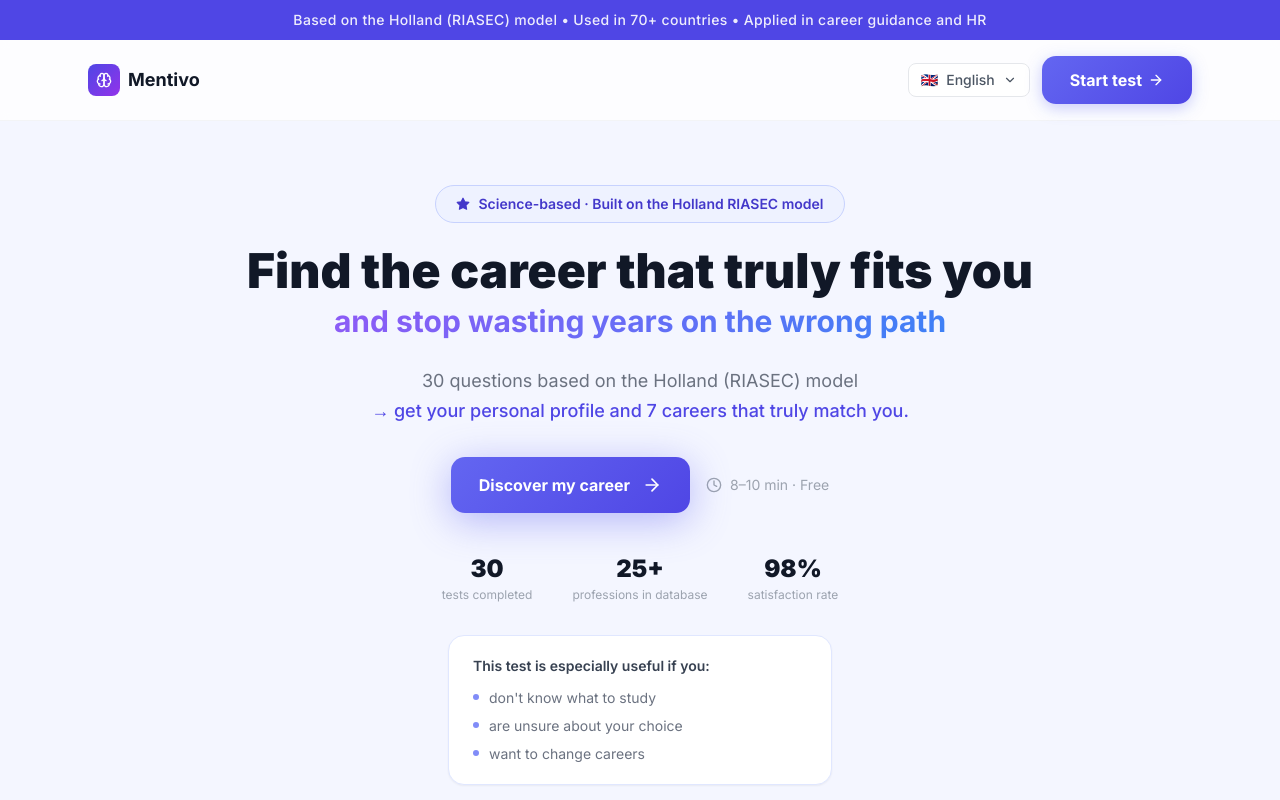
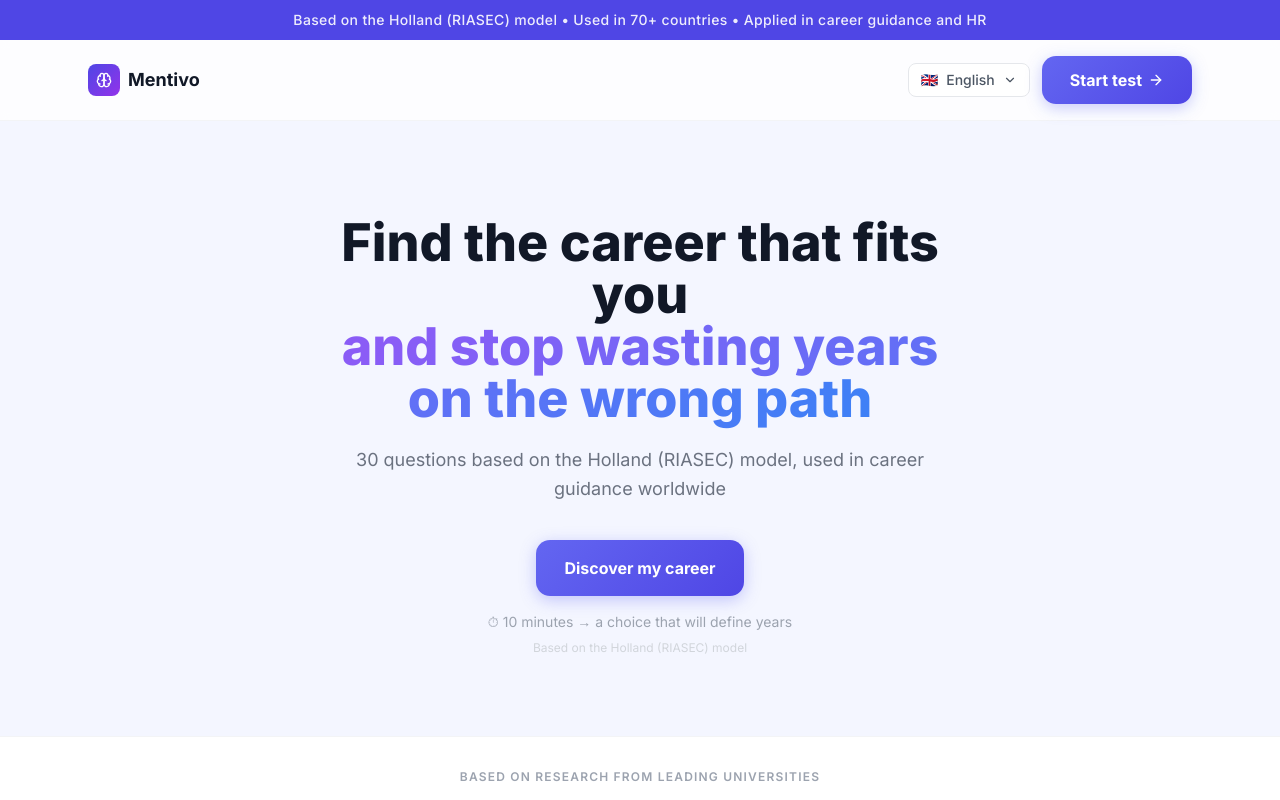
Before and after one commit to kompuaternet/mentivo, a Next.js app: page /career in a window 1280 px wide. Shown: the top 800 px of the page. Built offline with nearby package versions, Linux system fonts and the light colour scheme.

Commit message:
feat: minimal hero redesign — Stripe/Notion style, clean whitespace
Co-Authored-By: Claude Sonnet 4.6 <noreply@anthropic.com>

```diff
--- a/src/app/career/page.tsx
+++ b/src/app/career/page.tsx
@@ -6,7 +6,7 @@ import { motion, AnimatePresence } from 'framer-motion'
 import {
   ArrowRight, Brain, Star, ChevronDown,
   Trophy, Users, Crown, Zap, Shield, GraduationCap, Map,
-  BarChart3, Clock, CheckCircle, Lock
+  BarChart3, CheckCircle, Lock
 } from 'lucide-react'
 import { LOCALES, detectLocale, t } from '@/lib/i18n'
 import type { Locale } from '@/types'
@@ -102,104 +102,45 @@ export default function LandingPage() {
       </nav>
 
       {/* ── Hero ── */}
-      <section className="flex flex-col items-center justify-center px-6 pt-16 pb-12 text-center max-w-4xl mx-auto w-full">
-
-        {/* Science badge */}
-        <motion.div
-          initial={{ opacity: 0, y: 16 }}
-          animate={{ opacity: 1, y: 0 }}
-          transition={{ delay: 0.1 }}
-          className="inline-flex items-center gap-2 bg-indigo-50 border border-indigo-200 rounded-full px-5 py-2 text-sm font-semibold text-indigo-700 mb-6"
-        >
-          <Star className="w-3.5 h-3.5 fill-current" />
-          {t('career_badge', locale)}
-        </motion.div>
+      <section className="flex flex-col items-center px-6 pt-24 pb-20 text-center max-w-3xl mx-auto w-full">
 
         {/* Headline */}
         <motion.h1
           initial={{ opacity: 0, y: 24 }}
           animate={{ opacity: 1, y: 0 }}
-          transition={{ delay: 0.15 }}
-          className="text-3xl md:text-5xl font-black text-gray-900 leading-[1.12] mb-2"
+          transition={{ delay: 0.1 }}
+          className="text-[2.1rem] sm:text-5xl md:text-[3.25rem] font-extrabold text-[#111827] leading-[1.13] mb-5 max-w-[640px]"
         >
           {t('hero_title', locale)}
+          <br />
+          <span className="gradient-text">{t('hero_title2', locale)}</span>
         </motion.h1>
 
+        {/* Subtitle */}
         <motion.p
           initial={{ opacity: 0, y: 16 }}
           animate={{ opacity: 1, y: 0 }}
           transition={{ delay: 0.18 }}
-          className="text-2xl md:text-3xl font-bold gradient-text mb-7"
+          className="text-lg text-gray-500 font-normal max-w-[580px] leading-relaxed mb-9"
         >
-          {t('hero_title2', locale)}
+          {t('hero_subtitle', locale).split('\n').join(' ')}
         </motion.p>
-
-        <motion.div
-          initial={{ opacity: 0, y: 16 }}
-          animate={{ opacity: 1, y: 0 }}
-          transition={{ delay: 0.2 }}
-          className="text-base md:text-lg text-gray-500 max-w-xl leading-relaxed mb-8 space-y-0.5"
-        >
-          {t('hero_subtitle', locale).split('\n').map((line, i) => (
-            <p key={i} className={i === 1 ? 'text-indigo-600 font-medium' : ''}>{line}</p>
-          ))}
-        </motion.div>
 
         {/* CTA */}
         <motion.div
           initial={{ opacity: 0, y: 16 }}
           animate={{ opacity: 1, y: 0 }}
-          transition={{ delay: 0.25 }}
-          className="flex flex-col sm:flex-row items-center gap-4 mb-10"
+          transition={{ delay: 0.26 }}
+          className="flex flex-col items-center w-full"
         >
           <button
             onClick={handleStart}
-            className="btn-primary animate-pulse-glow flex items-center gap-3 text-lg px-8 py-4 rounded-xl"
+            className="btn-primary w-full sm:w-auto text-lg px-10 py-4 rounded-xl"
           >
             {t('hero_cta', locale)}
-            <ArrowRight className="w-5 h-5" />
           </button>
-          <div className="flex items-center gap-2 text-gray-400 text-sm">
-            <Clock className="w-4 h-4" />
-            <span>8–10 min · Free</span>
-          </div>
-        </motion.div>
-
-        {/* Stats row */}
-        <motion.div
-          initial={{ opacity: 0, y: 16 }}
-          animate={{ opacity: 1, y: 0 }}
-          transition={{ delay: 0.3 }}
-          className="flex items-center justify-center gap-10 flex-wrap mb-8"
-        >
-          {[
-            { value: '30', label: t('hero_stats_tests', locale) },
-            { value: '25+', label: t('hero_stats_professions', locale) },
-            { value: '98%', label: t('hero_stats_satisfaction', locale) },
-          ].map((stat, i) => (
-            <div key={i} className="text-center">
-              <div className="text-2xl font-black text-gray-900">{stat.value}</div>
-              <div className="text-xs text-gray-400 mt-0.5">{stat.label}</div>
-            </div>
-          ))}
-        </motion.div>
-
-        {/* Useful if */}
-        <motion.div
-          initial={{ opacity: 0, y: 16 }}
-          animate={{ opacity: 1, y: 0 }}
-          transition={{ delay: 0.38 }}
-          className="bg-white border border-indigo-100 rounded-2xl px-6 py-5 max-w-sm w-full text-left shadow-sm"
-        >
-          <p className="text-sm font-semibold text-gray-700 mb-3">{t('hero_useful_title', locale)}</p>
-          <ul className="space-y-2">
-            {(['hero_useful_1', 'hero_useful_2', 'hero_useful_3'] as const).map(k => (
-              <li key={k} className="flex items-start gap-2.5 text-sm text-gray-500">
-                <span className="w-1.5 h-1.5 rounded-full bg-indigo-400 flex-shrink-0 mt-1.5" />
-                {t(k, locale)}
-              </li>
-            ))}
-          </ul>
+          <p className="mt-4 text-sm text-gray-400">{t('hero_timer_line', locale)}</p>
+          <p className="mt-2 text-xs text-gray-300">{t('hero_micro', locale)}</p>
         </motion.div>
       </section>
 
--- a/src/lib/i18n.ts
+++ b/src/lib/i18n.ts
@@ -58,6 +58,8 @@ type UIKey =
   | 'hero_title2'
   | 'hero_subtitle'
   | 'hero_cta'
+  | 'hero_timer_line'
+  | 'hero_micro'
   | 'hero_useful_title'
   | 'hero_useful_1' | 'hero_useful_2' | 'hero_useful_3'
   | 'hero_stats_tests'
@@ -118,13 +120,13 @@ type Translations = Record<UIKey, Partial<Record<Locale, string>>>
 
 export const UI: Translations = {
   hero_title: {
-    ru: 'Найди профессию, которая тебе действительно подходит',
-    en: 'Find the career that truly fits you',
-    uk: 'Знайди професію, яка тобі дійсно підходить',
-    de: 'Finde den Beruf, der wirklich zu dir passt',
-    es: 'Encuentra la carrera que realmente te corresponde',
-    tr: 'Sana gerçekten uyan kariyer yolunu bul',
-    fr: 'Trouve la carrière qui te correspond vraiment',
+    ru: 'Найди профессию, которая тебе подходит',
+    en: 'Find the career that fits you',
+    uk: 'Знайди професію, яка тобі підходить',
+    de: 'Finde den Beruf, der zu dir passt',
+    es: 'Encuentra la carrera que te corresponde',
+    tr: 'Sana uyan kariyer yolunu bul',
+    fr: 'Trouve la carrière qui te correspond',
   },
   hero_title2: {
     ru: 'и не трать годы на ошибку',
@@ -136,13 +138,31 @@ export const UI: Translations = {
     fr: 'et ne perds pas des années à te tromper',
   },
   hero_subtitle: {
-    ru: '30 вопросов на основе модели Holland (RIASEC)\n→ получишь персональный профиль и 7 профессий, которые тебе действительно подходят.',
-    en: '30 questions based on the Holland (RIASEC) model\n→ get your personal profile and 7 careers that truly match you.',
-    uk: '30 запитань на основі моделі Holland (RIASEC)\n→ отримаєш персональний профіль та 7 професій, які тобі дійсно підходять.',
-    de: '30 Fragen basierend auf dem Holland (RIASEC)-Modell\n→ erhalte dein persönliches Profil und 7 Berufe, die wirklich zu dir passen.',
-    es: '30 preguntas basadas en el modelo Holland (RIASEC)\n→ obtén tu perfil personal y 7 carreras que realmente se adaptan a ti.',
-    tr: 'Holland (RIASEC) modeline dayalı 30 soru\n→ kişisel profilini ve sana gerçekten uyan 7 kariyer yolunu al.',
-    fr: '30 questions basées sur le modèle Holland (RIASEC)\n→ reçois ton profil personnel et 7 carrières qui te correspondent vraiment.',
+    ru: '30 вопросов на основе модели Holland (RIASEC),\nиспользуемой в профориентации по всему миру',
+    en: '30 questions based on the Holland (RIASEC) model,\nused in career guidance worldwide',
+    uk: '30 запитань на основі моделі Holland (RIASEC),\nяка використовується у профорієнтації по всьому світу',
+    de: '30 Fragen basierend auf dem Holland (RIASEC)-Modell,\ndas weltweit in der Berufsberatung eingesetzt wird',
+    es: '30 preguntas basadas en el modelo Holland (RIASEC),\nutilizado en orientación vocacional en todo el mundo',
+    tr: 'Holland (RIASEC) modeline dayalı 30 soru,\ndünya genelinde kariyer rehberliğinde kullanılıyor',
+    fr: '30 questions basées sur le modèle Holland (RIASEC),\nutilisé dans l\'orientation professionnelle partout dans le monde',
+  },
+  hero_timer_line: {
+    ru: '⏱ 10 минут → выбор, который определит годы',
+    en: '⏱ 10 minutes → a choice that will define years',
+    uk: '⏱ 10 хвилин → вибір, який визначить роки',
+    de: '⏱ 10 Minuten → eine Wahl, die Jahre bestimmt',
+    es: '⏱ 10 minutos → una elección que definirá años',
+    tr: '⏱ 10 dakika → yılları belirleyecek bir seçim',
+    fr: '⏱ 10 minutes → un choix qui définira des années',
+  },
+  hero_micro: {
+    ru: 'Основано на модели Holland (RIASEC)',
+    en: 'Based on the Holland (RIASEC) model',
+    uk: 'Засновано на моделі Holland (RIASEC)',
+    de: 'Basiert auf dem Holland (RIASEC)-Modell',
+    es: 'Basado en el modelo Holland (RIASEC)',
+    tr: 'Holland (RIASEC) modeline dayalı',
+    fr: 'Basé sur le modèle Holland (RIASEC)',
   },
   hero_cta: {
     ru: 'Определить свою профессию',
```
